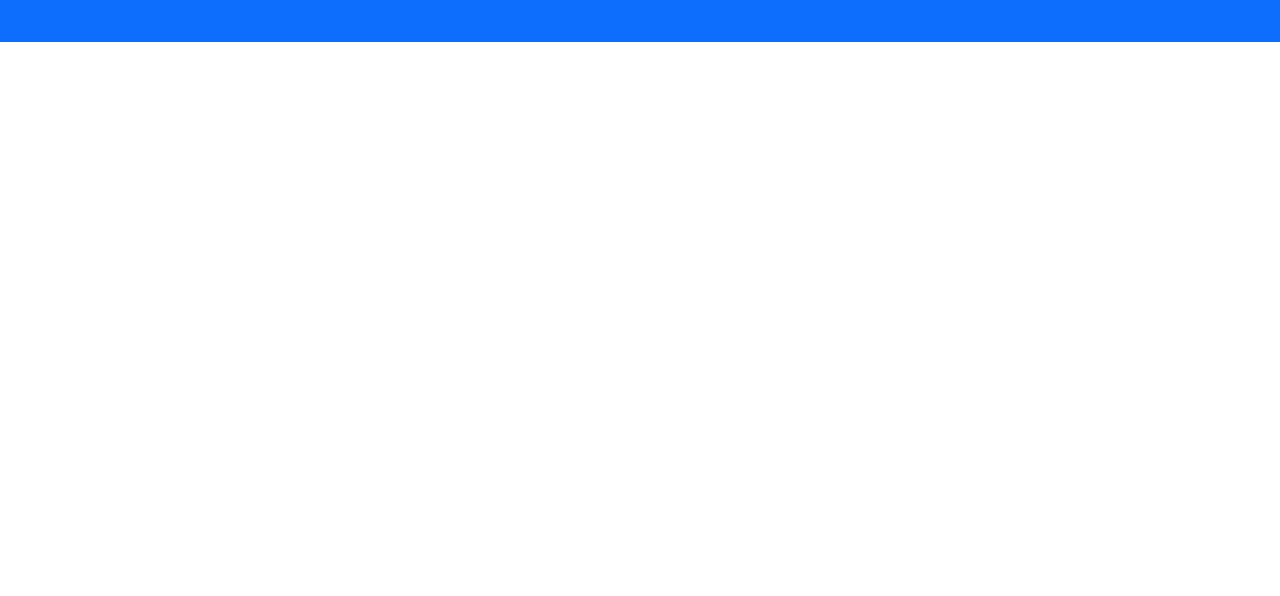
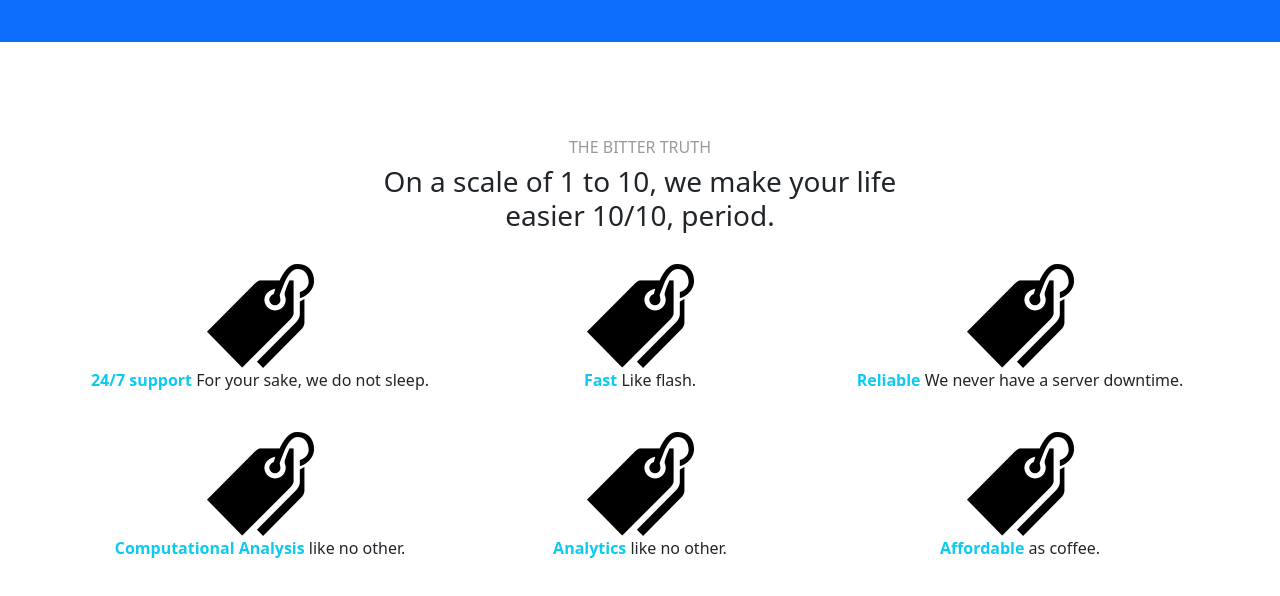
Before and after one commit to Julia-Bokoch/lab8, a plain HTML site: page index.html in a window 1280 px wide. Shown: the part 2869-3465 px from the top of the page. Before the commit the page ends 2911 px from the top, so only its background shows below. Drawn offline with nearby package versions, Linux system fonts and the light colour scheme.

```diff
--- a/index.html
+++ b/index.html
@@ -140,7 +140,58 @@ and open the template in the editor.
 	</div>
          </div>
         </section>
-        <section id="feature-rundown"></section>
+
+        <section id="feature-rundown">
+            <div class="container">
+	<div class="row mt-5">
+  	<div class="col-12 col-md-6 mx-auto mt-5 text-center">
+    	<h6 class="text-black-40 text-uppercase">
+      	The bitter truth
+    	</h6>
+    	<h3 class="text-black-70">On a scale of 1 to 10, we make your life easier 10/10, period.</h3>
+  	</div>
+	</div>
+	<div class="row mb-5">
+    	<div class="col-12 col-md-4 text-center">
+	      <img src="img/icon1.png" class="mt-4"/>
+      	<p>
+        	<strong class="text-info">24/7 support</strong>  For
+        	your sake, we do not sleep.
+      	</p>
+    	</div>
+        <div class="col-12 col-md-4 text-center">
+      	<img src="img/icon1.png" class="mt-4"/>
+      	<p>
+        	<strong class="text-info">Fast</strong>  Like flash.
+      	</p>
+   	 </div>
+    	<div class="col-12 col-md-4 text-center">
+      	<img src="img/icon1.png" class="mt-4"/>
+      	<p>
+        	<strong class="text-info">Reliable</strong>  We never have a server downtime.
+      	</p>
+    	</div>
+    	<div class="col-12 col-md-4 text-center">
+      	<img src="img/icon1.png" class="mt-4"/>
+      	<p>
+        	<strong class="text-info">Computational Analysis</strong>  like no other.
+      	</p>
+    	</div>
+    	<div class="col-12 col-md-4 text-center">
+      	<img src="img/icon1.png" class="mt-4"/>
+      	<p>
+    	    <strong class="text-info">Analytics</strong>  like no other.
+      	</p>
+    	</div>
+    	<div class="col-12 col-md-4 text-center mb-5">
+      	<img src="img/icon1.png" class="mt-4"/>
+      	<p>
+        	<strong class="text-info">Affordable</strong> as coffee.
+      	</p>
+    	</div>
+	</div>
+         </div>
+       </section>
         <section id="pricing"></section>
         <section id="footer"></section>
 
```
Also changed, not shown: img/icon1.png (added).
